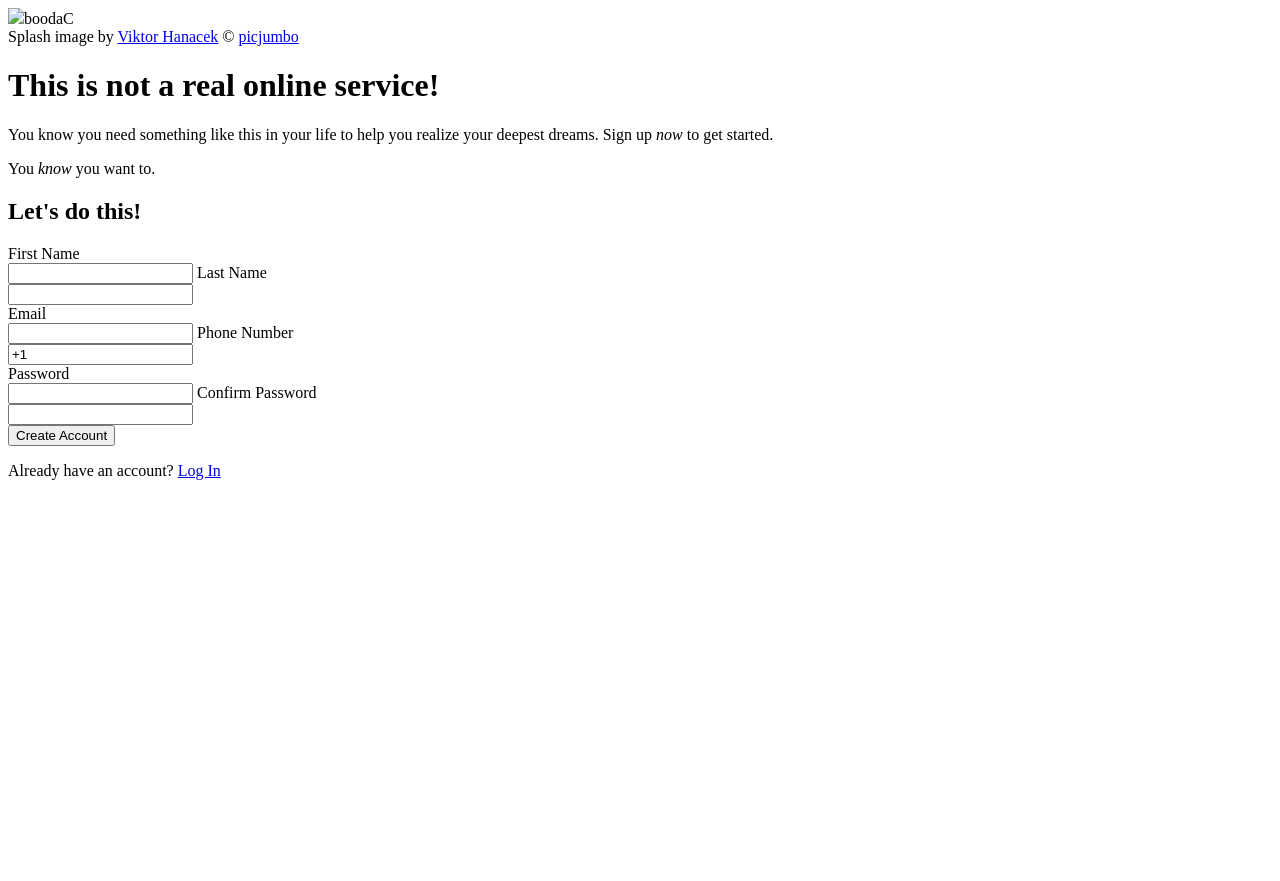
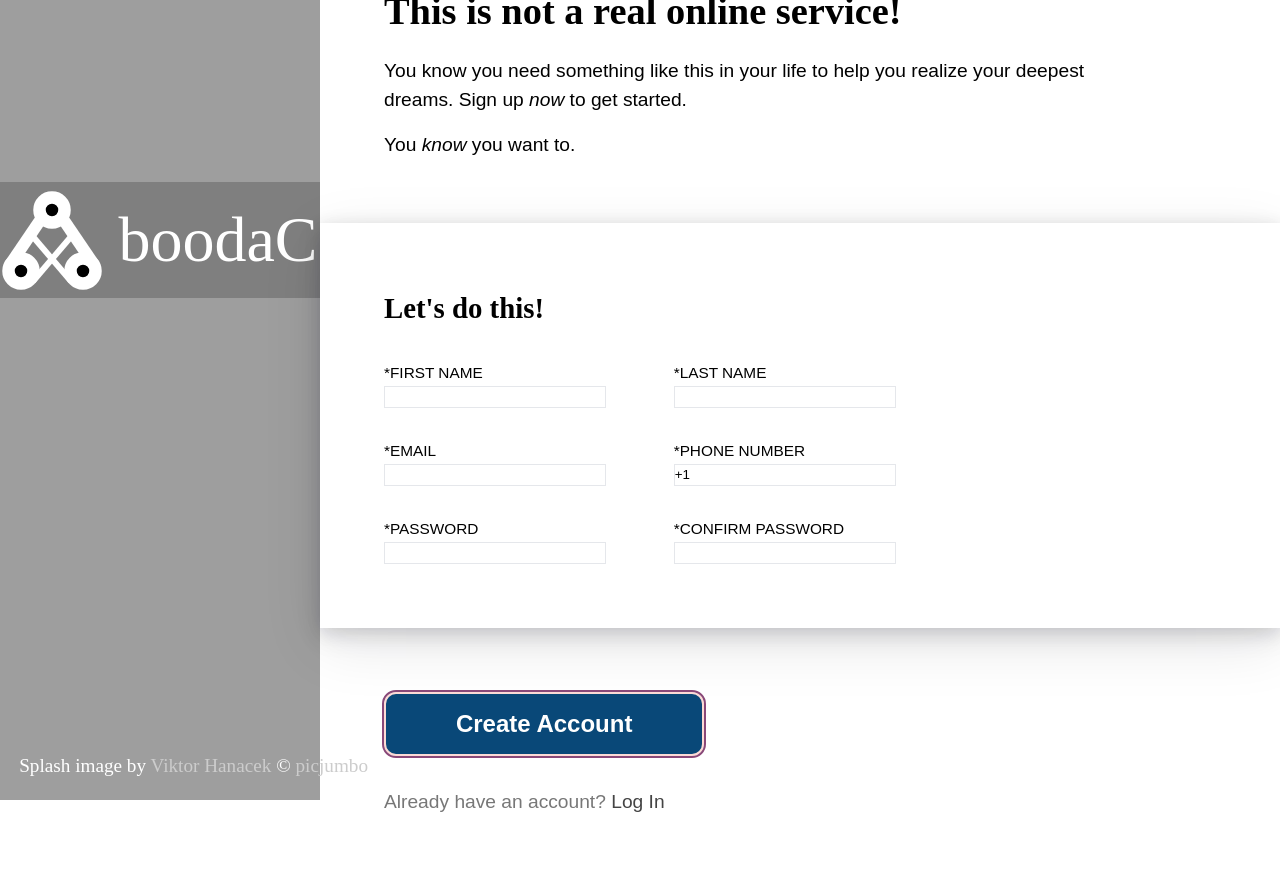
Before and after one commit to Boodac/signup-form, a plain HTML site: page index.html in a window 1280 px wide. Before the commit the page ends 800 px from the top, so only its background shows below. Drawn offline with Linux system fonts and the light colour scheme; the site is published under a folder, as on GitHub Pages, so addresses that start at the root find nothing; a web font is replaced by a local one.

Commit message:
Fix paths

```diff
--- a/index.html
+++ b/index.html
@@ -4,7 +4,7 @@
     <meta charset="UTF-8" />
     <meta name="viewport" content="width=device-width, initial-scale=1.0" />
     <title>Sign-Up Form</title>
-    <link rel="stylesheet" href="/style.css" type="text/css" />
+    <link rel="stylesheet" href="style.css" type="text/css" />
     <link rel="preconnect" href="https://fonts.googleapis.com">
     <link rel="preconnect" href="https://fonts.gstatic.com" crossorigin>
     <link href="https://fonts.googleapis.com/css2?family=Protest+Guerrilla&display=swap" rel="stylesheet">
@@ -12,7 +12,7 @@
 </head>
 <body>
     <aside class="sidebar">
-        <div class="logo-banner"><img src="/signup-form/logo.svg" class="logo" />boodaC</div>
+        <div class="logo-banner"><img src="logo.svg" class="logo" />boodaC</div>
         <div class="attribution"><span>Splash image by <a href="https://picjumbo.com/author/viktorhanacek/">Viktor Hanacek</a> &copy; <a href="https://picjumbo.com">picjumbo</a></span></div>
     </aside>
     <main>
--- a/style.css
+++ b/style.css
@@ -88,7 +88,7 @@
   }
 
   .sidebar {
-    background-image: url("/signup-form/splash-biggest.jpeg");
+    background-image: url("splash-biggest.jpeg");
     width: 25vw;
     background-size: cover;
     font-family: "Protest Guerrilla";
```
